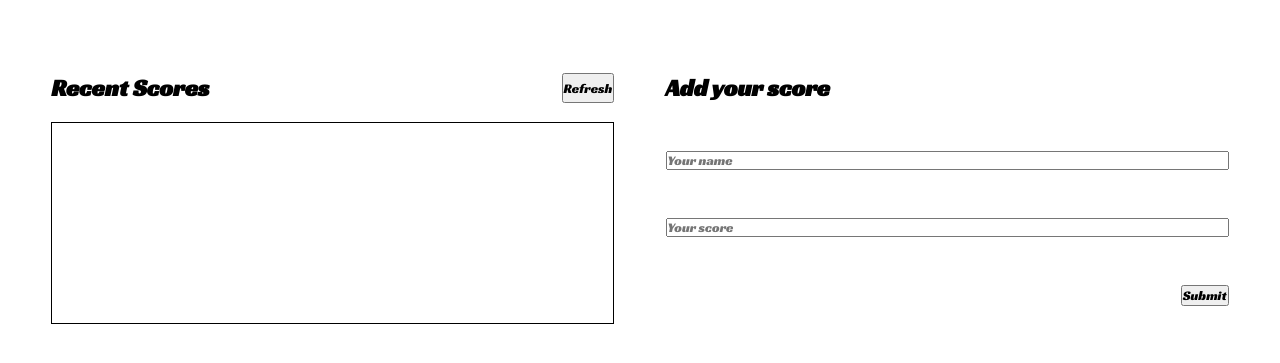
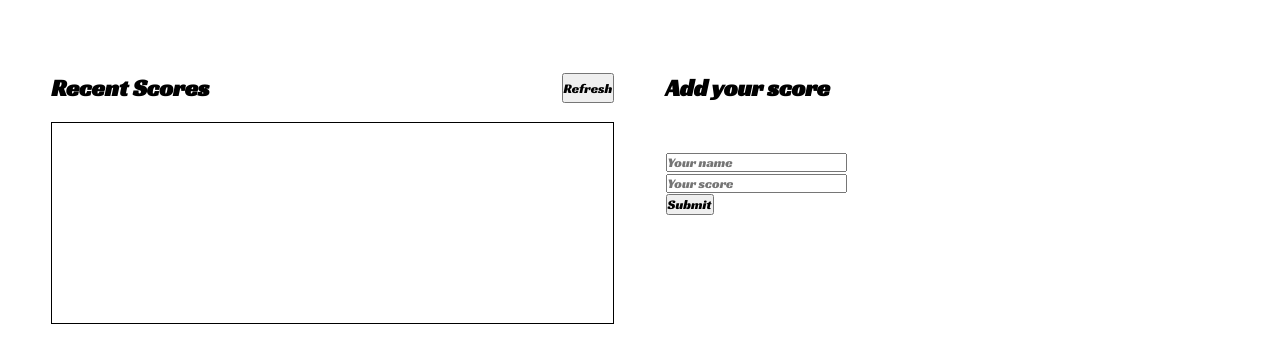
Before and after one commit to vikipretium/LeaderBoard, a website built with webpack: page src/index.html in a window 1280 px wide. Shown: the part 127-490 px from the top of the page. Built offline with nearby package versions, Linux system fonts and the light colour scheme.

Commit message:
add class to refresh button

```diff
--- a/src/index.html
+++ b/src/index.html
@@ -15,15 +15,17 @@
         <section class="score-section">
             <div class="score-topbar">
                 <h2>Recent Scores</h2>
-                <button type="button"><span>Refresh</span></button>
+                <button type="button" class="refresh"><span>Refresh</span></button>
             </div>
             <ul class="score-div"></ul>
         </section>
         <section class="input-section">
             <h2>Add your score</h2>
-            <input type="text" placeholder="Your name" class="name">
-            <input type="text" placeholder="Your score" class="point">
-            <button type="submit" class="bt-submit">Submit</button>
+            <form action="submit" class="form">
+                <input type="text" placeholder="Your name" class="name"><br>
+                <input type="number" placeholder="Your score" class="point"><br>
+                <button type="submit" class="bt-submit">Submit</button>
+            </form>
         </section>
     </main>
 
```
